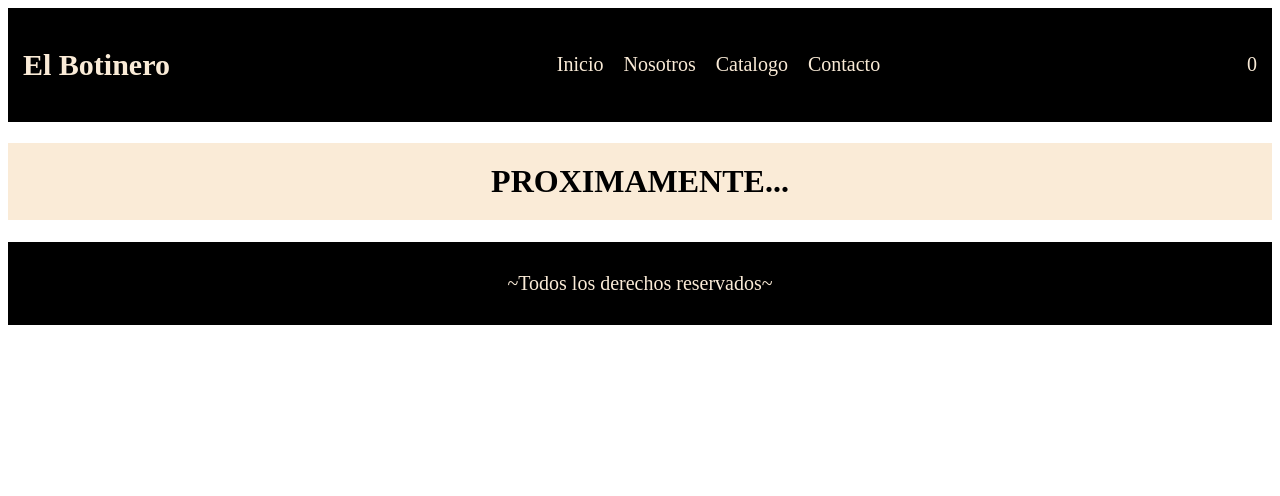
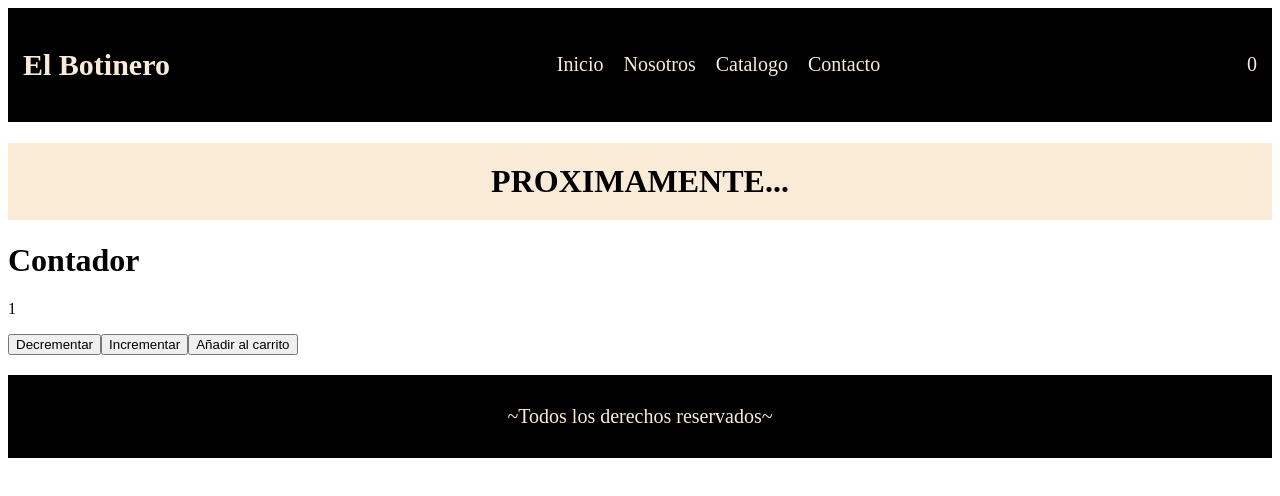
Before and after one commit to NicolasNovello/React-Project, a React (Vite) app in the folder react-project/: page / in a window 1280 px wide. Shown: the top 496 px of the page. Built offline with nearby package versions, Linux system fonts and the light colour scheme.

Commit message:
Añadimos contador

```diff
--- a/react-project/src/App.jsx
+++ b/react-project/src/App.jsx
@@ -2,11 +2,14 @@ import "./App.css";
 import Navbar from "./components/Navbar/Navbar";
 import Footer from "./components/Footer/Footer";
 import ItemListContainer from "./components/ItemListContainer/ItemListContainer";
+import { ItemCount } from "./components/ItemCount/ItemCount";
+
 function App() {
   return (
     <>
       <Navbar />
       <ItemListContainer greeting="PROXIMAMENTE..." />
+      <ItemCount />
       <Footer />
     </>
   );
--- /dev/null
+++ b/react-project/src/components/ItemCount/ItemCount.jsx
@@ -0,0 +1,31 @@
+import { useState } from "react";
+
+export const ItemCount = () => {
+  const [count, setCount] = useState(1);
+
+  const decrement = () => {
+    if (count > 1) {
+      setCount(count - 1);
+    }
+  };
+
+  const increment = () => {
+    if (count < 10) {
+      setCount(count + 1);
+    }
+  };
+
+  const addToCar = () => {
+    alert(`se agregaron ${count} productos al carrito`);
+  };
+
+  return (
+    <div>
+      <h1>Contador</h1>
+      <p>{count}</p>
+      <button onClick={decrement}>Decrementar</button>
+      <button onClick={increment}>Incrementar</button>
+      <button onClick={addToCar}>Añadir al carrito</button>
+    </div>
+  );
+};
```
